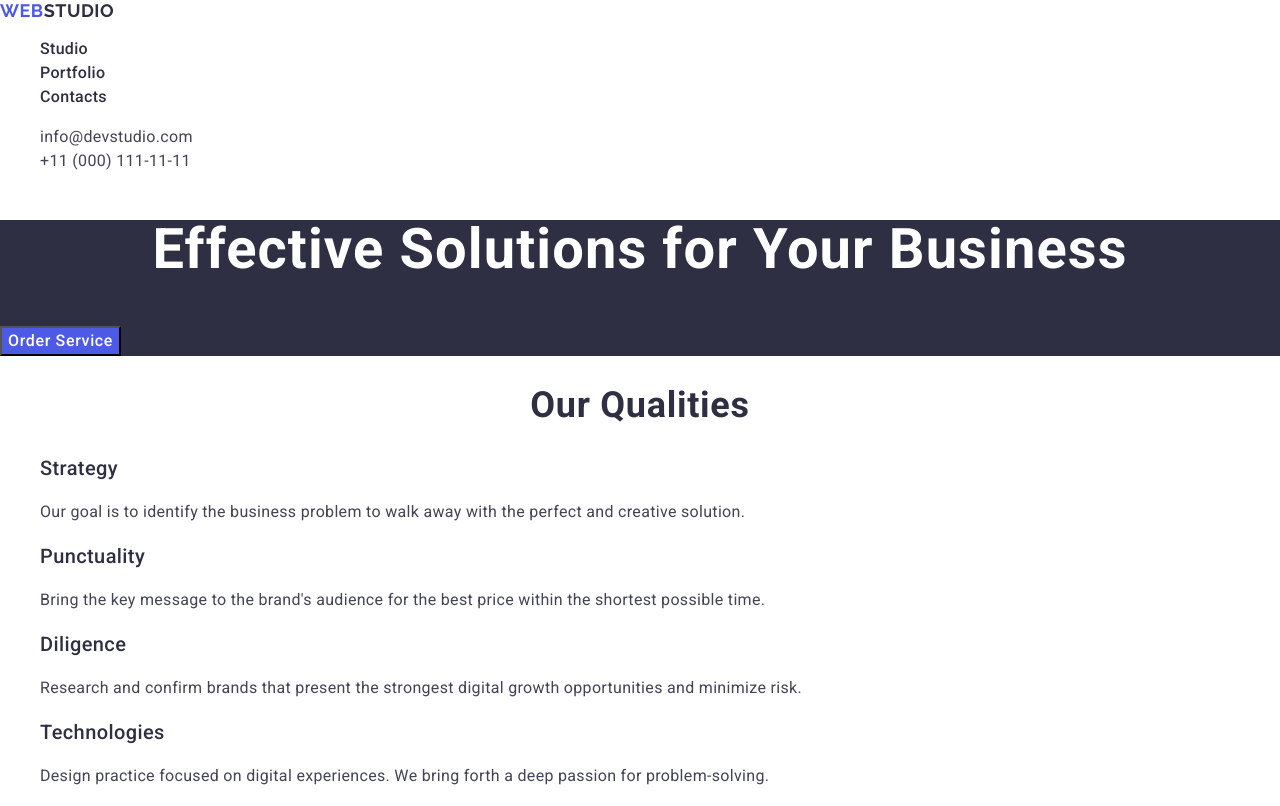
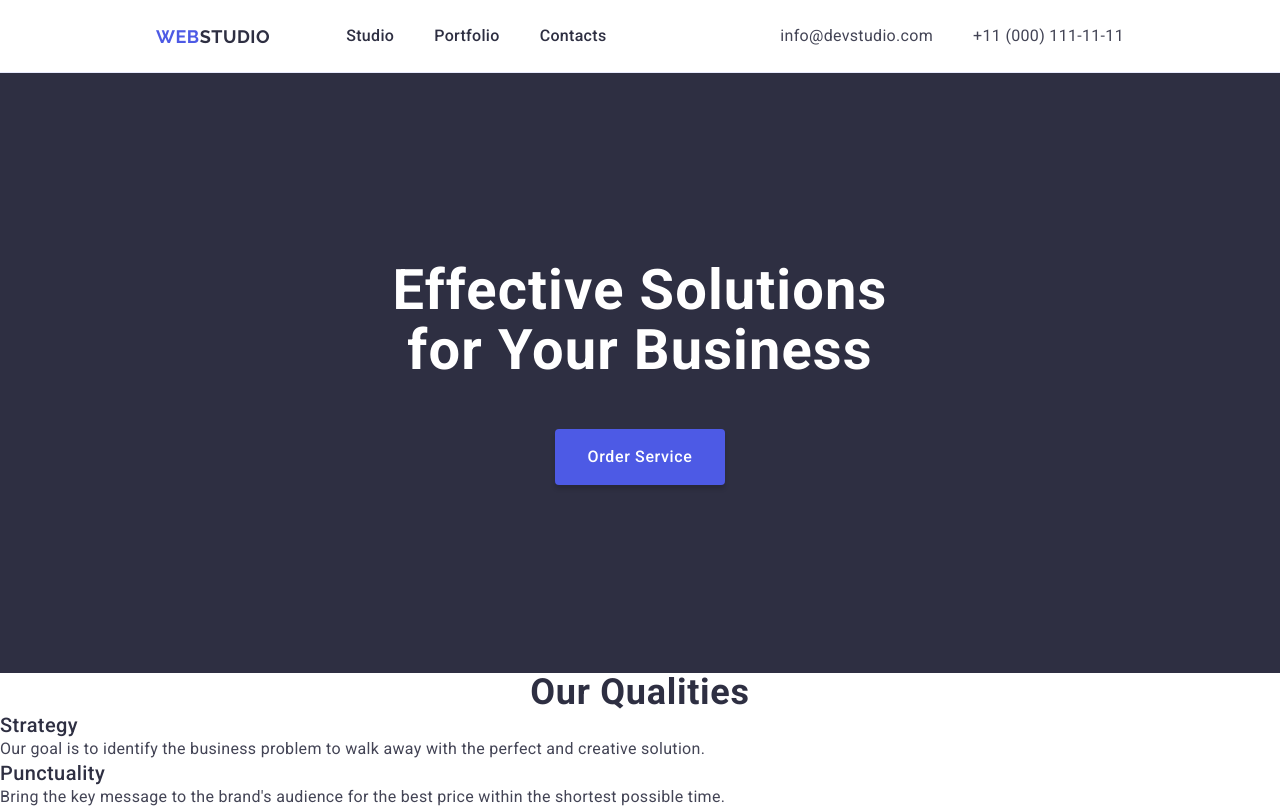
Before and after one commit to vikadmin88/goit-markup-hw-03, a plain HTML site: page index.html in a window 1280 px wide. Shown: the top 806 px of the page. Drawn offline with nearby package versions, Linux system fonts and the light colour scheme.

Commit message:
added header, hero

```diff
--- a/css/styles.css
+++ b/css/styles.css
@@ -1,31 +1,79 @@
 body {
-  font-family: 'Roboto', sans-serif;
-  color: #434455;
-  background-color: #FFF;
+    font-family: 'Roboto', sans-serif;
+    color: #434455;
+    background-color: #FFF;
 }
 
 ul,
 ol {
     list-style-type: none;
+    margin: 0;
+    padding-left: 0;
 }
 
 a {
     text-decoration: none;
 }
 
+img {
+    display: block;
+}
+h1,
+h2,
+h3,
+h4,
+h5,
+h6 {
+    margin: 0;
+}
+
+p {
+    margin: 0;
+}
+
 address {
     font-style: normal;
 }
-
 .wrapper {
+    /* max-width: 1240px;
+    padding: 0 auto;
+    margin: 0 auto; */
+    /* max-width:
+    padding-left:
+    padding-right:
+    margin-left:
+    margin-right: */
 }
 
+.container {
+    /* ? */
+    /* max-width: 1240px; */
+    max-width: 1440px;
+    /* max-width: 1158px; */
+    padding-left: 0;
+    padding-right: 0;
+    margin-left: auto;
+    margin-right: auto;
+}
 
 /* Header container */
-/* .header-container {}
-.navbar {} */
+.header .container {
+    display: flex;
+    justify-content: space-between;
+    /* width: 100%; */
+    padding: 0 156px;
+    border-bottom: 1px solid #E7E9FC;
+}
+.navbar {
+  display: flex;
+}
 
 /* Logo */
+.navbar-logo {
+    padding-top: 25.5px;
+    padding-bottom: 25.5px;
+}
+
 .logo {
     font-family: 'Raleway', sans-serif;
     font-size: 18px;
@@ -34,21 +82,33 @@ address {
     letter-spacing: 0.54px;
     text-transform: uppercase;
     color: #4d5ae5;
-
 }
 
-.logo-right-top {
+.logo .navbar-logo-right {
     color: #2e2f42;
 }
-.logo-right-bottom {
+
+.logo .footer-logo-right {
     color: #f4f4fd;
 }
+
 /*  Navbar menu */
-/* .navbar-menu-list {}
-.navbar-menu-list-item {} */
-
-
-.navbar-menu-list-item-link {
+.navbar-items {
+    display: flex;
+    gap: 40px;
+    padding-left: 76px;
+}
+.navbar-item {
+    display: flex;
+}
+.navbar-item-link {
+    padding-top: 24px;
+    padding-bottom: 24px;
+    /* display: flex; */
+    /* flex-direction: column;
+    align-items: flex-start;
+    flex-shrink: 0;
+    gap: 20px; */
     color: #2E2F42;
     font-size: 16px;
     font-weight: 500;
@@ -56,54 +116,86 @@ address {
     letter-spacing: 0.32px;
 }
 
-.navbar-menu-list-item-link:hover,
-.navbar-menu-list-item-link:focus {
+.navbar-item-link:hover,
+.navbar-item-link:focus {
+    /* display: flex; */
+    padding-bottom: 0;
+    border-radius: 2px;
+    border-bottom: 4px solid #404BBF;
     color: #404BBF;
 }
 
-/*  Address container */
-/* .header-address {}
-.address-list {}
-.address-list-item {} */
+/*  Address  */
+.addrbar {
+    display: flex;
+    padding-top: 24px;
+    padding-bottom: 24px;
+}
+.addr-items {
+    display: flex;
+    gap: 40px;
+}
+.addr-item {}
 
-.address-list-item-link {
+.addr-item-link {
     color: #434455;
     font-size: 16px;
     line-height: 1.5;
     letter-spacing: 0.32px;
 }
 
-.address-list-item-link:hover,
-.address-list-item-link:focus {
+.addr-item-link:hover,
+.addr-item-link:focus {
     color: #404BBF;
 }
 
 /* Main */
 /* .main-container {} */
-.slogan {
+.hero .container {
+    display: flex;
+    flex-direction: column;
+    justify-content: center;
+    align-items: center;
     background-color: #2E2F42;
+    /* width: 100%; */
+    padding: 188px 0;
 }
 
-.slogan-title {
+.hero-title {
+    display: flex;
+    /* align-content: center; */
     color: #FFF;
     font-size: 56px;
     font-weight: 700;
     line-height: 1.07;
     letter-spacing: 1.12px;
+    /* text-align: center; */
+}
+.hero-title span {
+    width: 496px;
     text-align: center;
 }
 
-.slogan-button {
+.hero-button {
+    display: inline-flex;
+    padding: 16px 32px;
+    align-items: flex-start;
+    gap: 10px;
+    background-color: #4D5AE5;
+    border-radius: 4px;
+    box-shadow: 0px 4px 4px 0px rgba(0, 0, 0, 0.15);
+    display: block;
     color: #FFF;
     font-size: 16px;
     font-weight: 500;
     line-height: 1.5;
-    letter-spacing: 0.04em;
-    background-color: #4D5AE5;
+    letter-spacing: 0.64px;
     cursor: pointer;
+    margin-top: 48px;
 }
-.slogan-button:hover,
-.slogan-button:focus {
+
+.hero-button:hover,
+.hero-button:focus {
     background-color: #404BBF;
 }
 
@@ -153,6 +245,7 @@ address {
 .team-list-item {
     background-color: #FFF;
 }
+
 /*.team-list-item-image {} */
 
 
--- a/index.html
+++ b/index.html
@@ -14,44 +14,55 @@
 
 <body>
 
-  <!-- Wrapper -->
+  <!-- Container -->
   <div class="wrapper">
 
     <!-- Header container -->
-  <header class="header-container">
-
+    <header class="header">
+      <div class="container">
         <!-- Navbar -->
         <nav class="navbar">
-      <a  class="logo" href="./index.html">Web<span class="logo-right-top">Studio</span></a>
-      <ul class="navbar-menu-list">
-        <li class="navbar-menu-list-item"><a href="./index.html" class="navbar-menu-list-item-link">Studio</a></li>
-        <li class="navbar-menu-list-item"><a href="" class="navbar-menu-list-item-link">Portfolio</a></li>
-        <li class="navbar-menu-list-item"><a href="" class="navbar-menu-list-item-link">Contacts</a></li>
+          <div class="navbar-logo">
+            <a class="logo" href="./index.html">Web<span class="navbar-logo-right">Studio</span></a>
+          </div>
+          <ul class="navbar-items">
+            <li class="navbar-item">
+              <a href="./index.html" class="navbar-item-link">Studio</a>
+            </li>
+            <li class="navbar-item">
+              <a href="" class="navbar-item-link">Portfolio</a>
+            </li>
+            <li class="navbar-item">
+              <a href="" class="navbar-item-link">Contacts</a>
+            </li>
           </ul>
         </nav>
 
         <!-- Address -->
-    <address class="address-container">
-      <ul class="address-list">
-        <li class="address-list-item">
-          <a href="mailto:info@devstudio.com" class="address-list-item-link">info@devstudio.com</a>
+        <address class="addrbar">
+          <ul class="addr-items">
+            <li class="addr-item">
+              <a href="mailto:info@devstudio.com" class="addr-item-link">info@devstudio.com</a>
             </li>
-        <li class="address-list-item">
-          <a href="tel:+110001111111" class="address-list-item-link">+11 (000) 111-11-11</a>
+            <li class="addr-item">
+              <a href="tel:+110001111111" class="addr-item-link">+11 (000) 111-11-11</a>
             </li>
           </ul>
         </address>
+    </div>
     </header>
 
   <!-- Main container -->
   <main class="main-container">
 
     <!-- Main section -->
-    <section class="slogan">
-      <h1 class="slogan-title">Effective Solutions for Your Business</h1>
-      <button type="button" class="slogan-button">Order Service</button>
+    <section class="hero">
+        <div class="container">
+          <h1 class="hero-title"><span>Effective Solutions for Your Business</span></h1>
+            <a class="hero-button" href="#">Order Service</a>
+          <!-- <button type="button" class="hero-button">Order Service</button> -->
+      </div>
       </section>
-
     <!-- Our qualities -->
     <section class="qualities">
       <h2 class="section-title">Our qualities</h2>
@@ -154,7 +165,7 @@
 
   <!-- Footer container -->
   <footer class="footer-container">
-    <a class="logo" href="./index.html">Web<span class="logo-right-bottom">Studio</span></a>
+    <a class="logo" href="./index.html">Web<span class="footer-logo-right">Studio</span></a>
     <p class="footer-text">
       Increase the flow of customers and sales for your business with digital
       marketing & growth solutions.
```
Also changed, not shown: 1 other file. Lines whose indentation alone changed are shown as unchanged.
